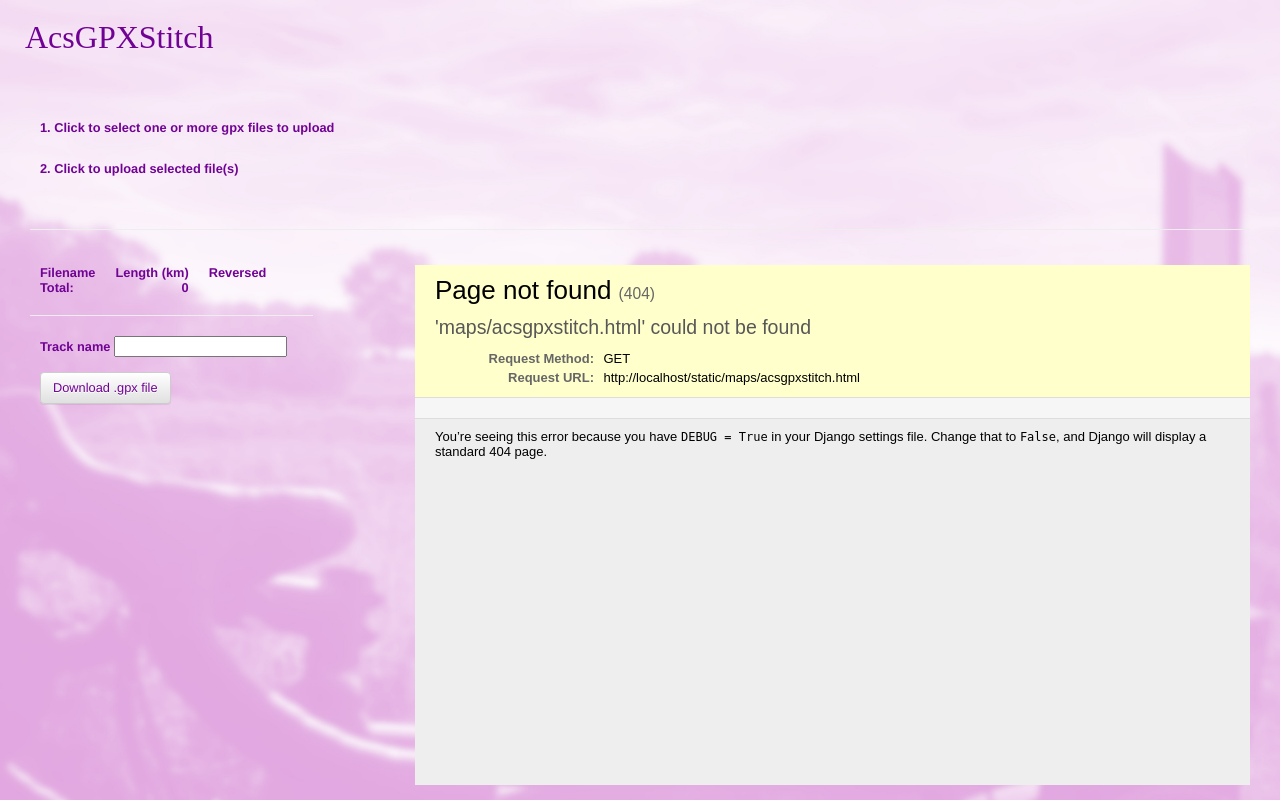
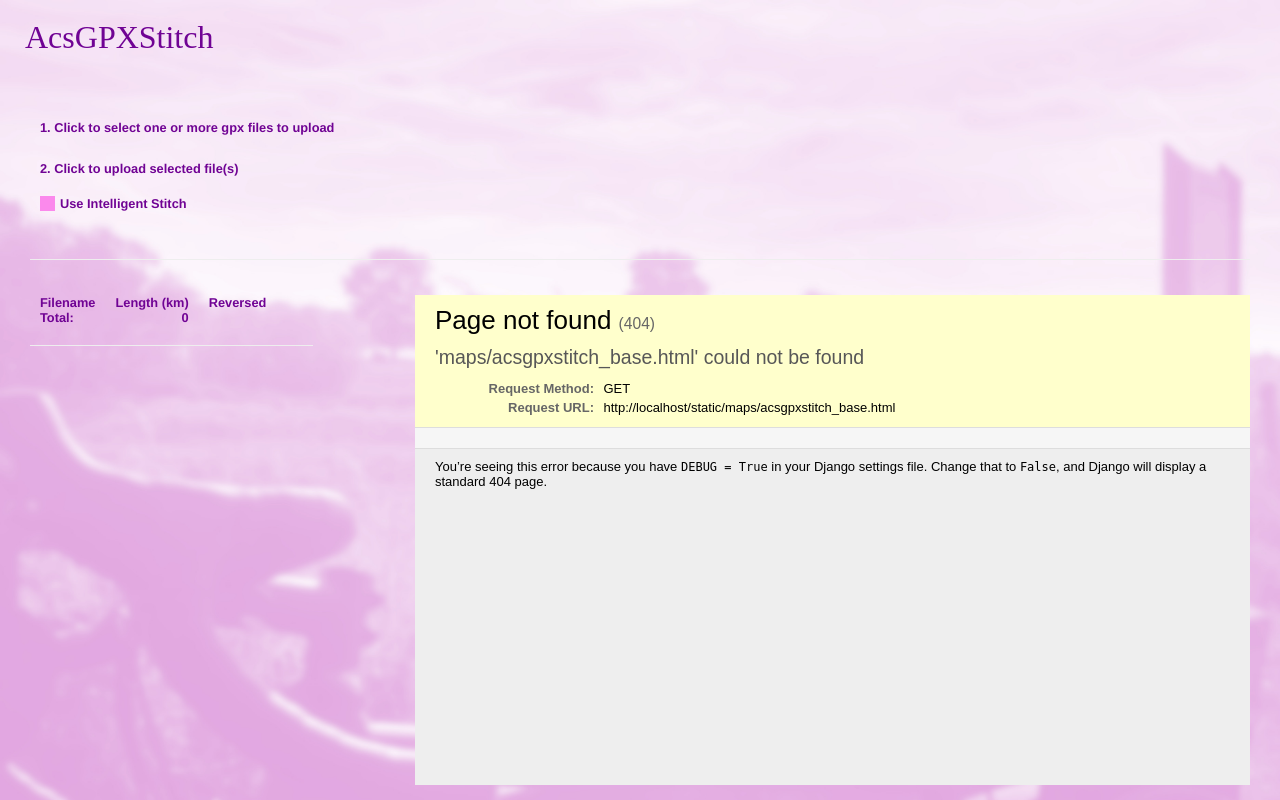
Before and after one commit to AadSchippers/acsgpxstitch, a Django app: page / in a window 1280 px wide. Run offline with Django 3.2, Linux system fonts and the light colour scheme; some libraries are stand-ins or nearby versions.

Commit message:
nearly there

```diff
--- a/acsgpxstitch_app/templates/acsgpxstitch_app/track_list.html
+++ b/acsgpxstitch_app/templates/acsgpxstitch_app/track_list.html
@@ -27,6 +27,17 @@
                                     <label for="gpxload" id="gpxloadlabel" class="gpxfilelabel" onclick=this.form.submit()>2. Click to upload selected file(s)</label>
                                     <input type="submit" id="gpxload" style="display:none">
                                 </div>
+                                <br>
+                                <label class="checkcontainer">
+                                    <b>Use Intelligent Stitch </b>
+                                    <input type="checkbox"
+                                        name="intelligent_stitch"
+                                        {% if intelligent_stitch %}
+                                            checked="checked"
+                                        {% endif %}
+                                        id="id_intelligent_stitch">
+                                    <span class="checkmark"></span>
+                                </label>
                             </form>
                         </td>
                     </tr>
@@ -135,10 +146,12 @@
                     </tbody>
                 </table>
                 <hr>
+                {% if tracks.1.filename %}
                     <table class="scalefont">
                         <form method="post" enctype="multipart/form-data">
                             {% csrf_token %}
                             <input type="hidden" name="tracks" value="{{ tracks }}">
+                            <input type="hidden" name="intelligent_stitch" value="{{ intelligent_stitch }}">
                             <input type="hidden" name="gpxdownload" value="True">
                             <tr>
                                 <td>
@@ -152,10 +165,18 @@
                             </tr>
                         </form>
                     </table>
-
+                {% endif %}
             </div>
             <div class="col-9">
-                <iframe class="responsive-iframe" src={{ map_filename }} title="Track map"></iframe>
+                {% if tracks.0.filename %}
+                    <iframe class="responsive-iframe" id="map_frame" src={{ map_filename }} title="Track map"></iframe>
+                    <script type=”text/javascript”>
+                        var i = 1 + Math.round(Math.random()*(2));
+                        document.getElementById('map_frame').src=’panel_’+i+’.html’
+                        </script>
+                {% else %}
+                    <iframe class="responsive-iframe" src={{ basemap_filename }} title="Track map"></iframe>
+                {% endif %}
             </div>
         </div>
     </div>
--- a/acsgpxstitch_app/views.py
+++ b/acsgpxstitch_app/views.py
@@ -18,8 +18,10 @@ import ast
 
 
 def track_list(request):
-    map_filename = "acsgpxstitch.html"
+    map_filename = settings.TRACK_MAP
+    basemap_filename = settings.BASE_MAP
     gpxdownload = None
+    intelligent_stitch = None
 
     try:
         if not tracks:
@@ -47,11 +49,12 @@ def track_list(request):
         if not tracks:
             tracks = ast.literal_eval(request.POST.get('tracks'))
 
+        if gpxdownload == 'True':
+            return download_gpx(request, trackname, tracks)
 
-    if gpxdownload == 'True':
-        return download_gpx(request, trackname, tracks)
-
-        tracks = order_tracks(request, tracks)
+        intelligent_stitch = request.POST.get('intelligent_stitch')
+        if intelligent_stitch:
+            tracks = order_tracks(request, tracks)
 
         make_map(request, tracks, map_filename)
 
@@ -61,8 +64,10 @@ def track_list(request):
 
     return render(request, 'acsgpxstitch_app/track_list.html', {
         "tracks": tracks,
+        "intelligent_stitch": intelligent_stitch,
         "total_distance": total_distance,
         "map_filename": "/static/maps/" + map_filename,
+        "basemap_filename": "/static/maps/" + basemap_filename,
         }
     )
 
--- a/acsgpxstitch_project/settings.py
+++ b/acsgpxstitch_project/settings.py
@@ -131,6 +131,10 @@ MAPS_ROOT = os.path.join(BASE_DIR, 'acsgpxstitch_app/static/maps')
 NAMESPACE = {'ns': 'http://www.topografix.com/GPX/1/1'}
 GPXTPXNAMESPACE = {'gpxtpxns': 'http://www.garmin.com/xmlschemas/TrackPointExtension/v1'}
 
+# Folium maps
+TRACK_MAP = "acsgpxstitch.html"
+BASE_MAP = "acsgpxstitch_base.html"
+
 # Folium map colours
 LINE_COLOR = "red"
 MARKER_COLOR = 'purple'
```
Lines whose indentation alone changed are shown as unchanged.
